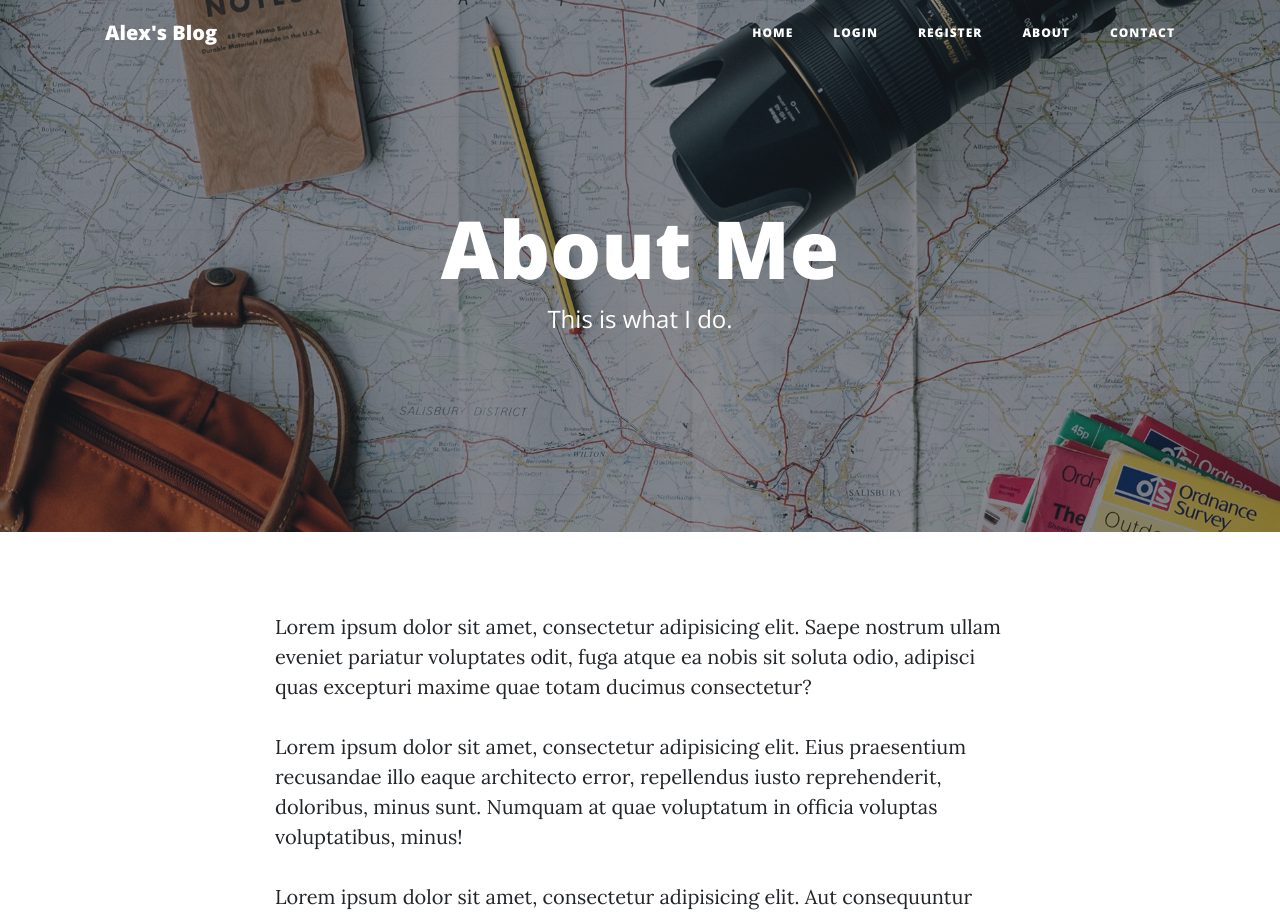
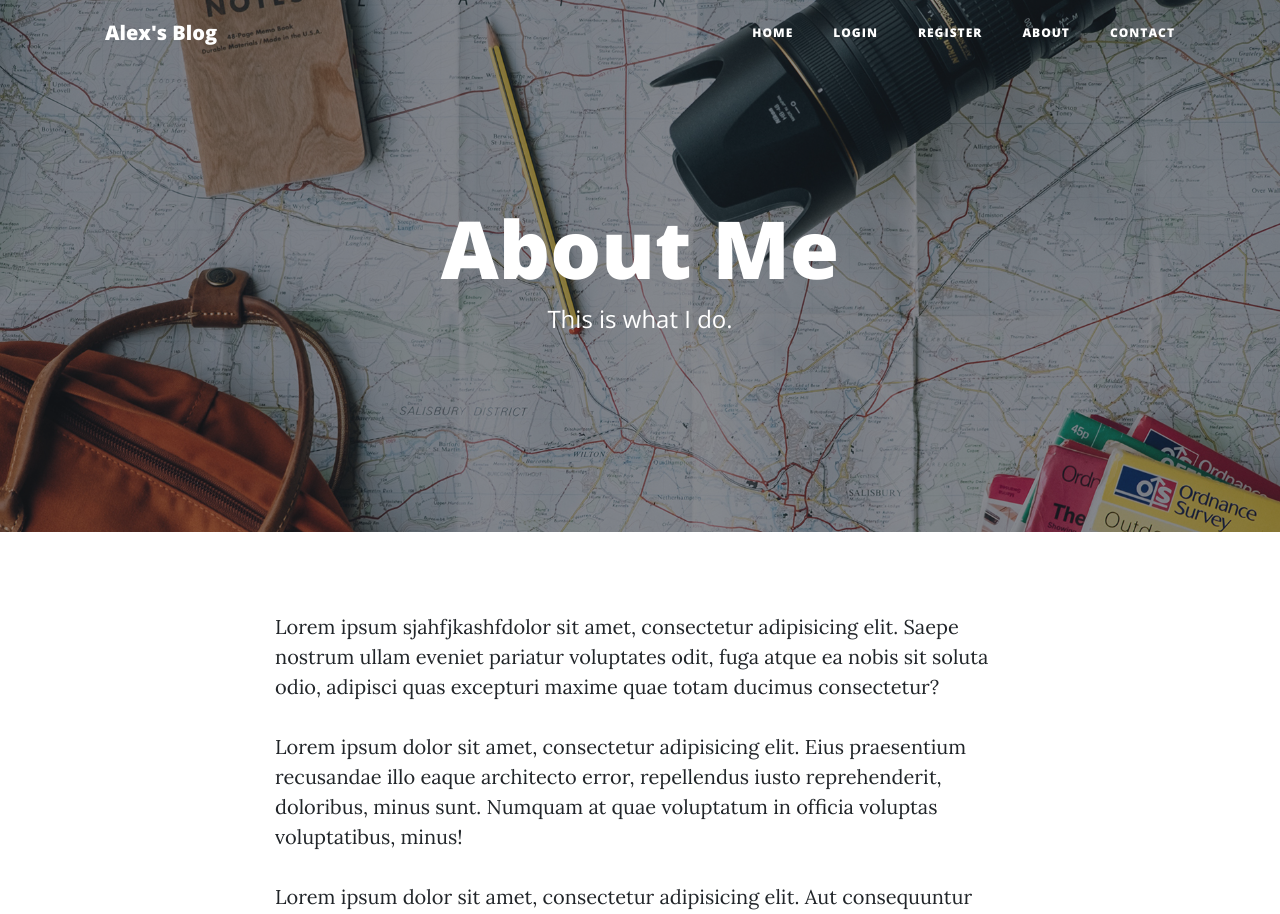
Before and after one commit to 2108strela/Starting-Files---blog-with-users-start, a Flask app: page /about in a window 1280 px wide. Shown: the top 914 px of the page. Run offline with Flask 2, Linux system fonts and the light colour scheme; some libraries are stand-ins or nearby versions.

Commit message:
Changes in about

```diff
--- a/templates/about.html
+++ b/templates/about.html
@@ -19,7 +19,7 @@
   <div class="container">
     <div class="row">
       <div class="col-lg-8 col-md-10 mx-auto">
-        <p>Lorem ipsum dolor sit amet, consectetur adipisicing elit. Saepe nostrum ullam eveniet pariatur voluptates odit, fuga atque ea nobis sit soluta odio, adipisci quas excepturi maxime quae totam ducimus consectetur?</p>
+        <p>Lorem ipsum sjahfjkashfdolor sit amet, consectetur adipisicing elit. Saepe nostrum ullam eveniet pariatur voluptates odit, fuga atque ea nobis sit soluta odio, adipisci quas excepturi maxime quae totam ducimus consectetur?</p>
         <p>Lorem ipsum dolor sit amet, consectetur adipisicing elit. Eius praesentium recusandae illo eaque architecto error, repellendus iusto reprehenderit, doloribus, minus sunt. Numquam at quae voluptatum in officia voluptas voluptatibus, minus!</p>
         <p>Lorem ipsum dolor sit amet, consectetur adipisicing elit. Aut consequuntur magnam, excepturi aliquid ex itaque esse est vero natus quae optio aperiam soluta voluptatibus corporis atque iste neque sit tempora!</p>
       </div>
```
